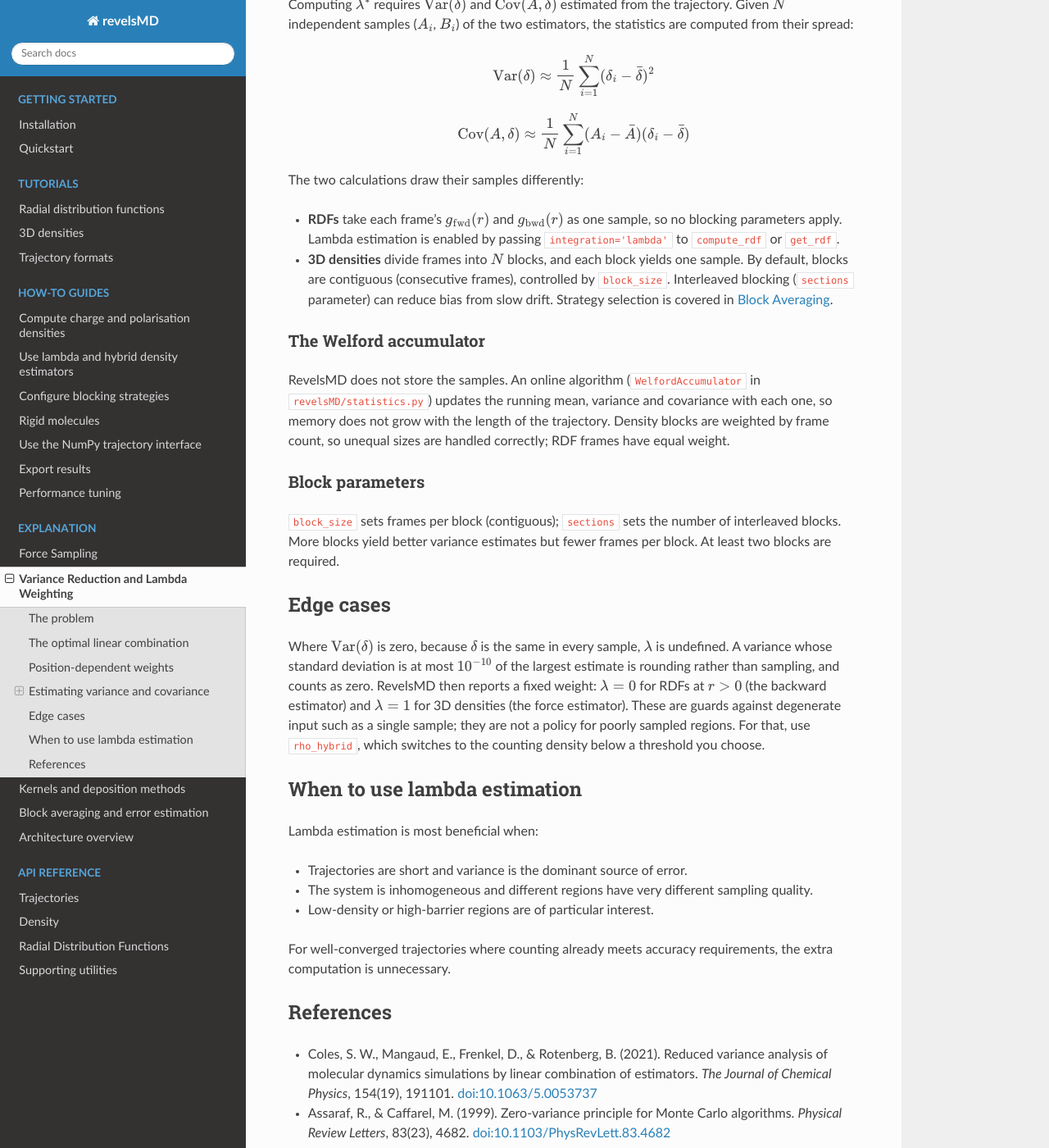
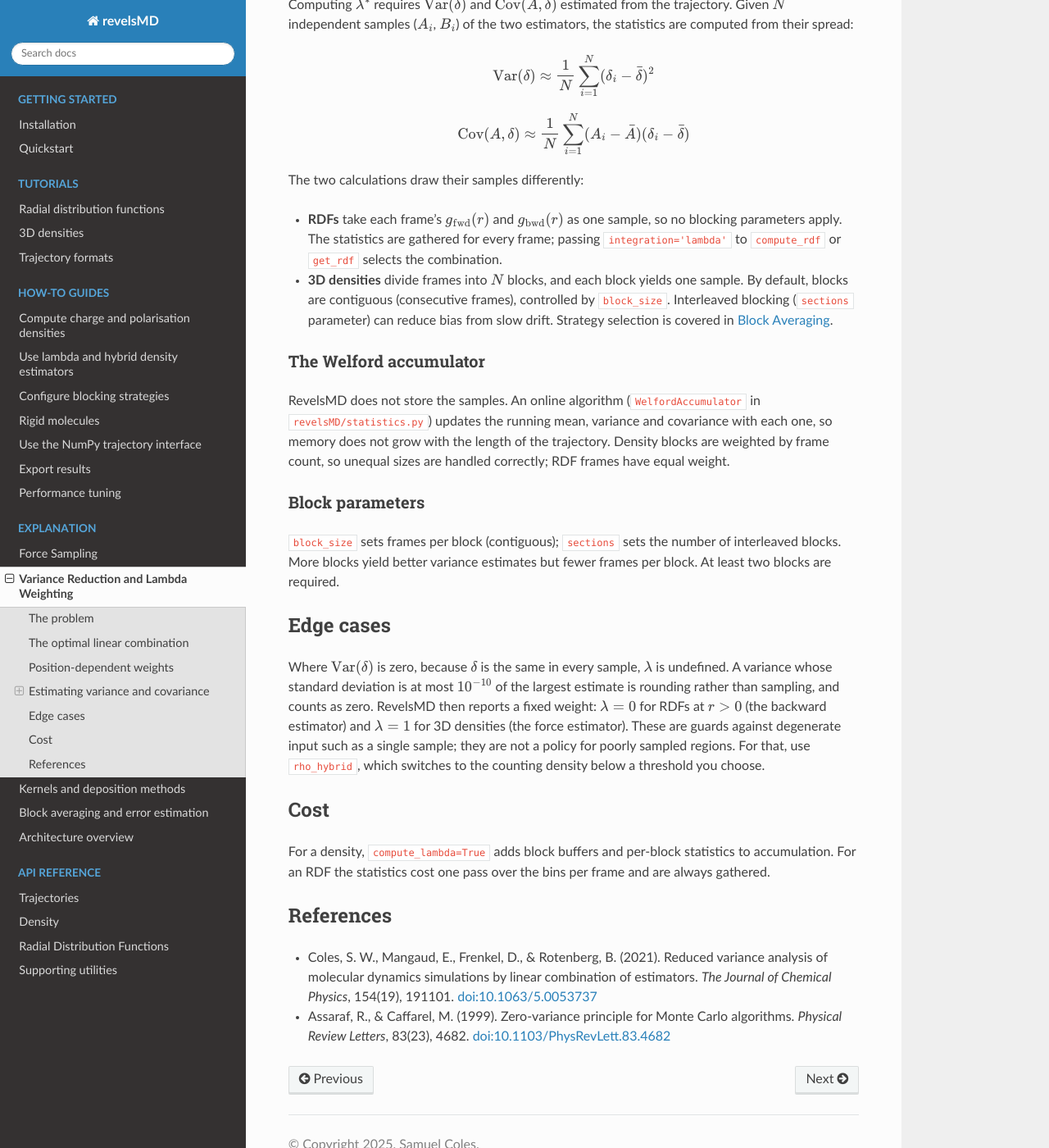
Before and after one commit to user200000/revelsmd, a Sphinx documentation site: the page built from docs/source/explanation/variance-reduction.md, in a window 1280 px wide and 1400 px high, scrolled down 1428 px. Shown: the whole window at 82% size. Built offline with Sphinx 7.4.7 and the Read the Docs theme 3.1.0, drawn with Linux system fonts in a browser that asks for light colours.

Commit message:
Count RDF frames once, drop no-op cleaning, and update the docs for running statistics
- _frame_count is now read from the lambda statistics' count instead of
  being stored as well; _compute_standard uses _g_scale; the nan_to_num
  calls and copies on force sums the backends already clean are gone.
- architecture.md says RDF updates a WelfordAccumulator with every frame;
  variance-reduction.md says the RDF statistics are always gathered and
  integration='lambda' only selects the combination, and its "When to use
  lambda estimation" list becomes a short statement of the cost.
- WelfordAccumulator's docstrings are written for any sample, and
  block-averaging.md says DensityGrid passes rho_force as the second input.
- The accumulator's reference test runs on 1D, 2D and 3D arrays; two tests
  that compared identical calls are removed, and the init and reset tests
  check behaviour rather than private arrays.

The memory test that c4626c2's message mentions was removed in c49bc8d.

```diff
--- a/docs/source/explanation/variance-reduction.md
+++ b/docs/source/explanation/variance-reduction.md
@@ -50,7 +50,7 @@ $$\operatorname{Cov}(A, \delta) \approx \frac{1}{N} \sum_{i=1}^N (A_i - \bar{A})
 
 The two calculations draw their samples differently:
 
-- **RDFs** take each frame's $g_\text{fwd}(r)$ and $g_\text{bwd}(r)$ as one sample, so no blocking parameters apply. Lambda estimation is enabled by passing `integration='lambda'` to `compute_rdf` or `get_rdf`.
+- **RDFs** take each frame's $g_\text{fwd}(r)$ and $g_\text{bwd}(r)$ as one sample, so no blocking parameters apply. The statistics are gathered for every frame; passing `integration='lambda'` to `compute_rdf` or `get_rdf` selects the combination.
 - **3D densities** divide frames into $N$ blocks, and each block yields one sample. By default, blocks are contiguous (consecutive frames), controlled by `block_size`. Interleaved blocking (`sections` parameter) can reduce bias from slow drift. Strategy selection is covered in [Block Averaging](block-averaging.md).
 
 ### The Welford accumulator
@@ -65,15 +65,9 @@ RevelsMD does not store the samples. An online algorithm (`WelfordAccumulator` i
 
 Where $\operatorname{Var}(\delta)$ is zero, because $\delta$ is the same in every sample, $\lambda$ is undefined. A variance whose standard deviation is at most $10^{-10}$ of the largest estimate is rounding rather than sampling, and counts as zero. RevelsMD then reports a fixed weight: $\lambda = 0$ for RDFs at $r > 0$ (the backward estimator) and $\lambda = 1$ for 3D densities (the force estimator). These are guards against degenerate input such as a single sample; they are not a policy for poorly sampled regions. For that, use `rho_hybrid`, which switches to the counting density below a threshold you choose.
 
-## When to use lambda estimation
+## Cost
 
-Lambda estimation is most beneficial when:
-
-- Trajectories are short and variance is the dominant source of error.
-- The system is inhomogeneous and different regions have very different sampling quality.
-- Low-density or high-barrier regions are of particular interest.
-
-For well-converged trajectories where counting already meets accuracy requirements, the extra computation is unnecessary.
+For a density, `compute_lambda=True` adds block buffers and per-block statistics to accumulation. For an RDF the statistics cost one pass over the bins per frame and are always gathered.
 
 ## References
 
```
Also changed, not shown: docs/source/explanation/architecture.md (+6 -3 lines), docs/source/explanation/block-averaging.md (+3 -1 lines), 4 other files.
